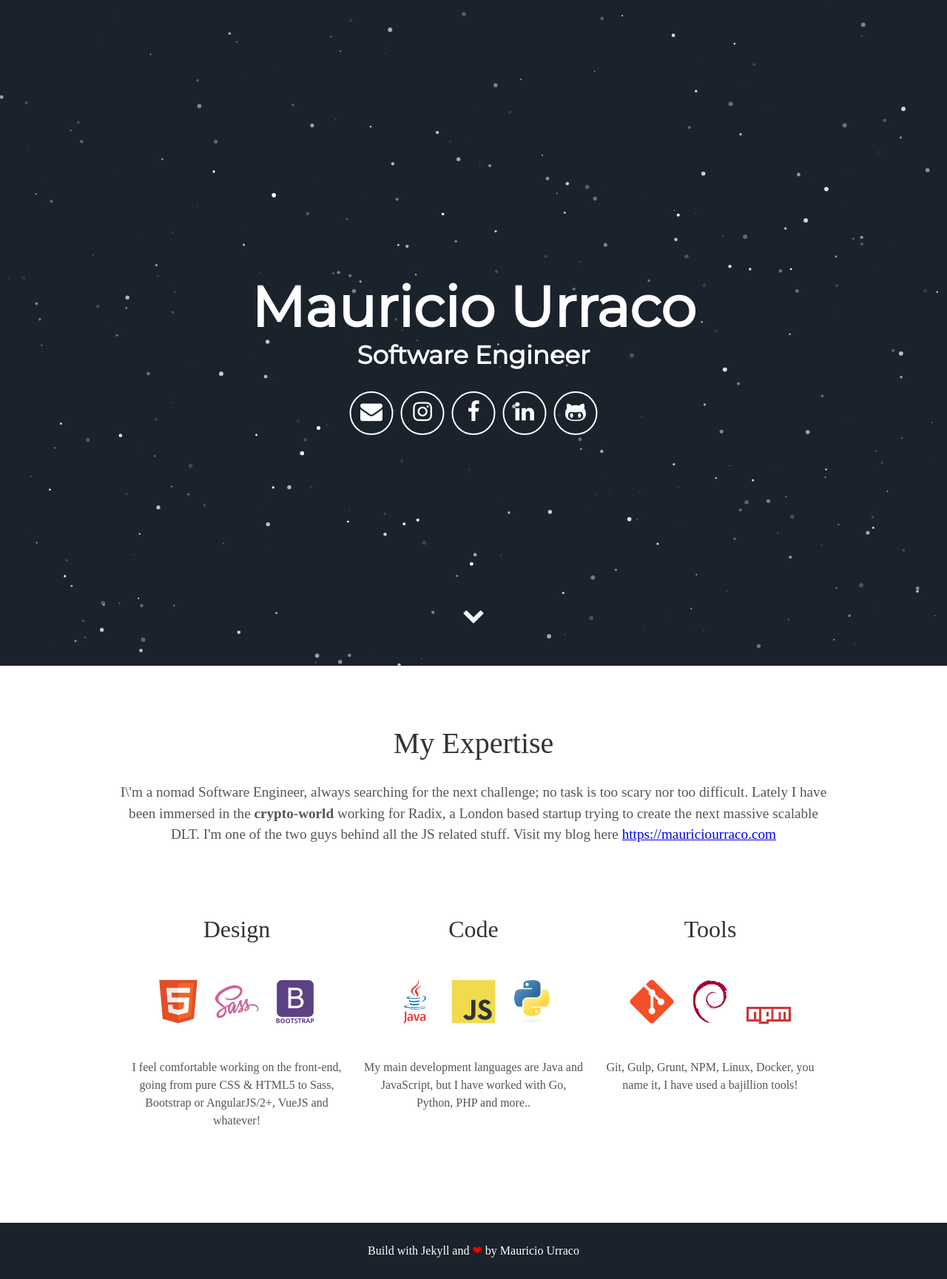
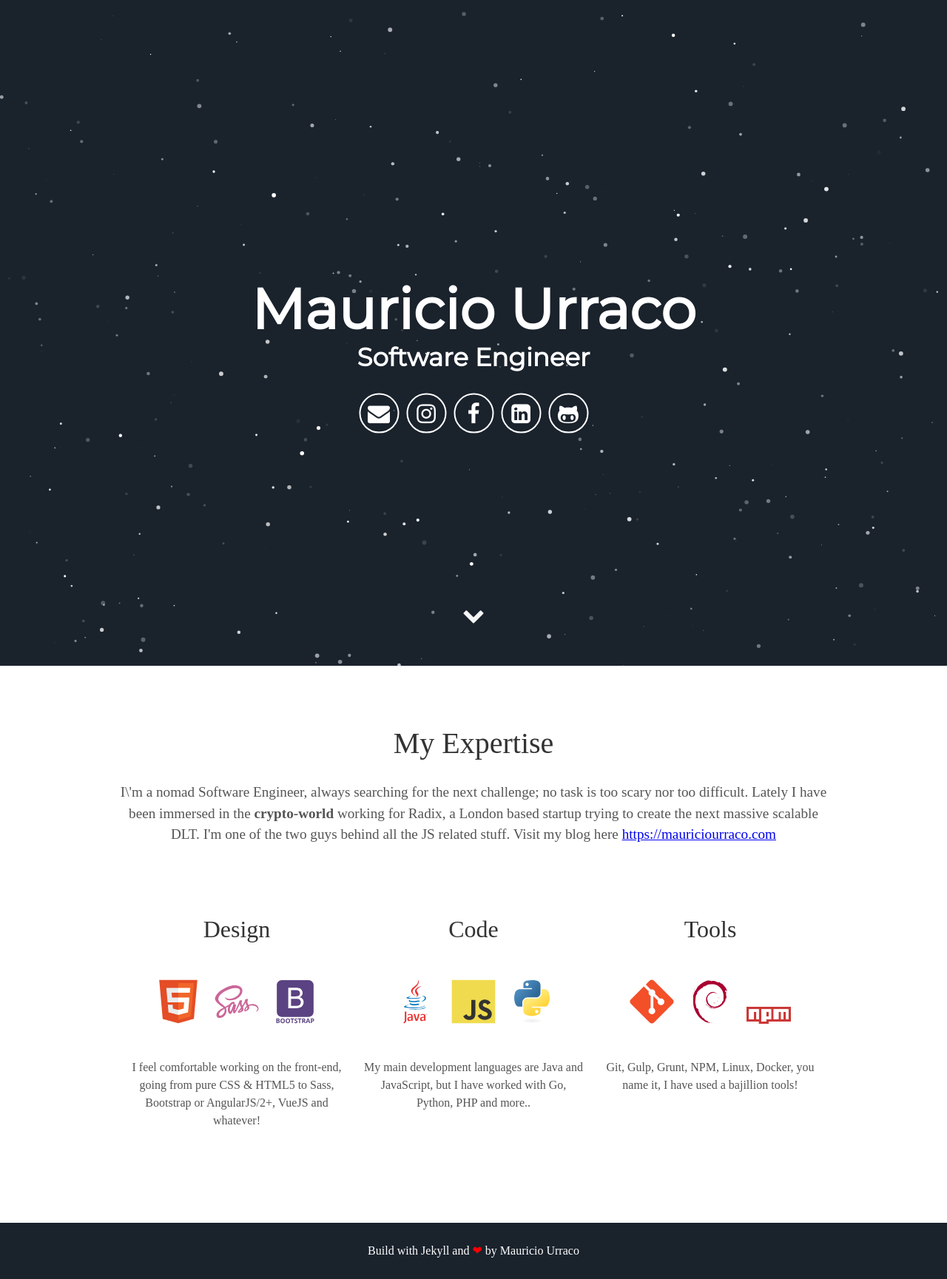
Before and after one commit to murraco/jekyll-theme-minimal-resume, a Jekyll site: the page built from index.html, in a window 1280 px wide. Shown: the whole page at 74% size. Built offline with Jekyll 4.4.1, drawn with Linux system fonts in a browser that asks for light colours; some web fonts are replaced.

Commit message:
Update icons style

```diff
--- a/_includes/header.html
+++ b/_includes/header.html
@@ -8,7 +8,7 @@
         <a aria-label="Send email" href="mailto:mauriurraco@gmail.com"><i class="icon fa fa-envelope"></i></a>
         <a aria-label="My Instagram" target="_blank" href="https://www.instagram.com/mauriciourraco7"><i class="icon fa fa-instagram" aria-hidden="true"></i></a>
         <a aria-label="My Facebook" target="_blank" href="https://www.facebook.com/mauricio.urraco"><i class="icon fa fa-facebook" aria-hidden="true"></i></a>
-        <a aria-label="My LinkedIn" target="_blank" href="https://www.linkedin.com/in/murraco"><i class="icon fa fa-linkedin" aria-hidden="true"></i></a>
+        <a aria-label="My LinkedIn" target="_blank" href="https://www.linkedin.com/in/murraco"><i class="icon fa fa-linkedin-square" aria-hidden="true"></i></a>
         <a aria-label="My Github" target="_blank" href="https://github.com/murraco"><i class="icon fa fa-github-alt" aria-hidden="true"></i></a>
       </div>
       <div class="header-links">
--- a/src/styles/_header.scss
+++ b/src/styles/_header.scss
@@ -70,7 +70,7 @@
     outline-style: none !important;
     -moz-outline-style: none !important;
 
-    padding: none:
+    padding: none;
     margin: none;
   }
   .icon {
@@ -96,6 +96,7 @@
       width: 30px;
       height: 30px;
       font-size: 30px;
+      line-height: 30px;
     }
   }
 }
@@ -109,6 +110,7 @@
   display: block;
   text-align: center;
   font-size: 30px;
+  line-height: 30px;
   cursor: pointer;
   // no borders
   outline: 0 !important;
```
Also changed, not shown: assets/css/main.css.
